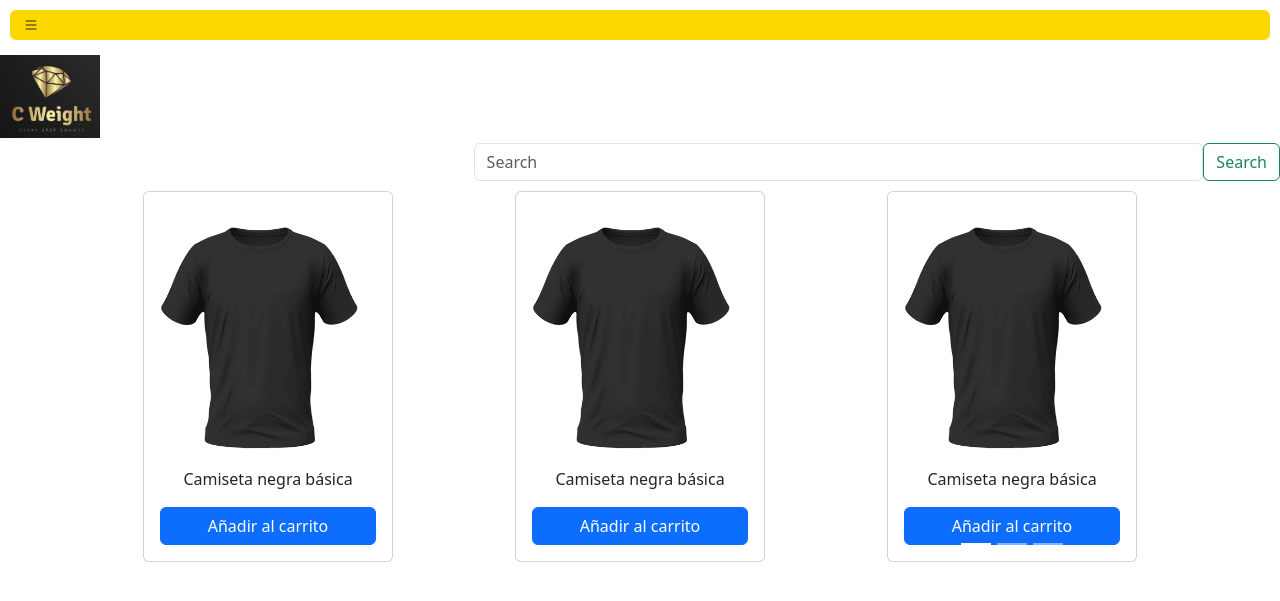
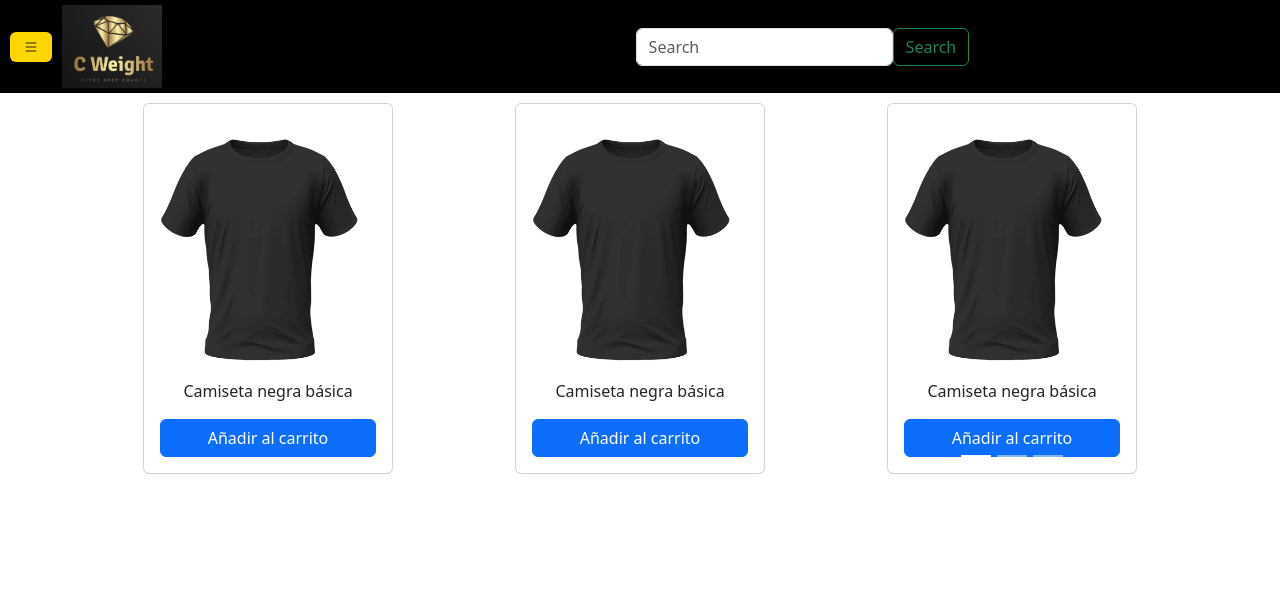
Before and after one commit to 0l1v3rD/ProyectoFCT_Oliver, a PHP site: page / in a window 1280 px wide. Shown: the top 601 px of the page. Run offline with PHP 8.4, Linux system fonts and the light colour scheme.

Commit message:
Arreglo CSS

```diff
--- a/Web/index.css
+++ b/Web/index.css
@@ -1,4 +1,3 @@
-<<<<<<< HEAD
 header{
     display:flex;
     background-color: black;
@@ -28,21 +27,4 @@ header img{
 .card{
     width: 250px;
     margin:10px;
-=======
-header{
-    display:flex;
-    background-color: black;
-    align-items:center;
-    width:100%;
 }
-header .bi{
-    background-color: gold;
-    margin: 5px;
-    height:30px;
-    display:flex;
-}
-header form{
-    display: flex;
-    margin-left:37%;
->>>>>>> d5dc0a55ca67b088089a97887f279ec52698ae20
-}
```
